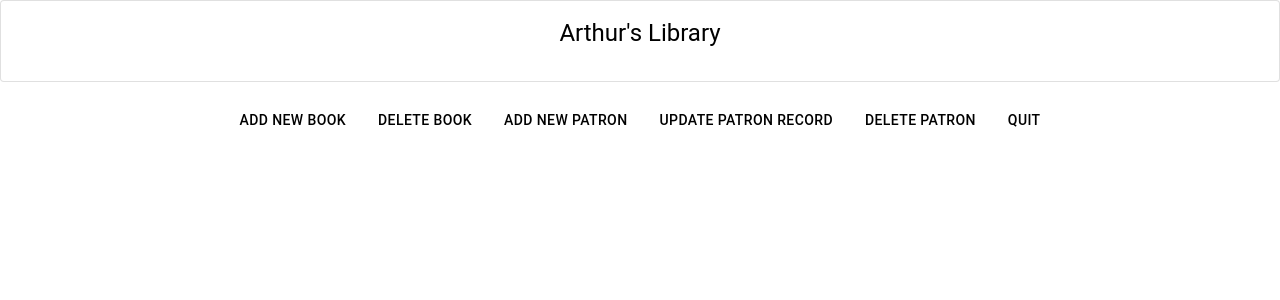
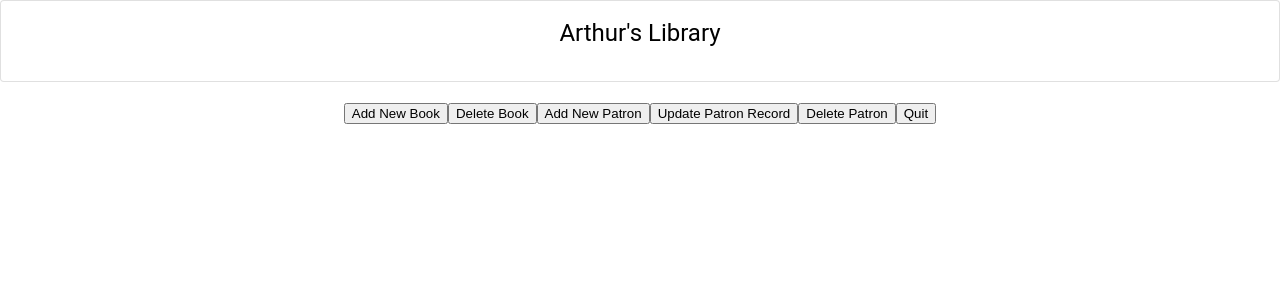
Before and after one commit to sebastianwhyte/Library-System, a React (Create React App) app in the folder src/main/ui/: page / in a window 1280 px wide. Shown: the top 300 px of the page. Built offline with nearby package versions, Linux system fonts and the light colour scheme.

Commit message:
Started working on home screen ui

```diff
--- a/src/main/ui/src/App.js
+++ b/src/main/ui/src/App.js
@@ -1,13 +1,13 @@
 import logo from './logo.svg';
 import './App.css';
 import HomeCard from "./components/HomeCard.tsx";
-import Buttons from "./components/Buttons.tsx";
+import HomeButtons from "./components/HomeButtons.tsx";
 
 function App() {
   return (
     <div className="App">
         <HomeCard />
-        <Buttons />
+        <HomeButtons />
     </div>
   );
 }
--- a/src/main/ui/src/components/Buttons.tsx
+++ /dev/null
@@ -1,35 +0,0 @@
-import Button from '@mui/material/Button';
-import Box from '@mui/material/Box';
-
-// Have this class call super to its props to insert the button text dynamically -- the text
-// will change depending on which view we are currently in
-
-
-const homeButtons =
-    (
-        <>
-            <Button variant="outline">Add New Book</Button>
-            <Button variant="outline">Delete Book</Button>
-            <Button variant="outline">Add New Patron</Button>
-            <Button variant="outline">Update Patron Record</Button>
-            <Button variant="outline">Delete Patron</Button>
-            <Button variant="outline">Quit</Button>
-        </>
-    )
-
-
-function HomeButtons()
-{
-    // TODO - make the buttons stack ontop of each other. Currently they are side by side
-    return (
-        <Box justifyContent="center"
-              alignItems="center"
-              minHeight="100vh"
-             >
-            <br/>
-            {homeButtons}
-        </Box>
-    );
-}
-
-export default HomeButtons;
--- /dev/null
+++ b/src/main/ui/src/components/HomeButtons.tsx
@@ -0,0 +1,46 @@
+import Button from '@mui/material/Button';
+import Box from '@mui/material/Box';
+
+// Have this class call super to its props to insert the button text dynamically -- the text
+// will change depending on which view we are currently in
+
+function HomeButton({value, onButtonClick})
+{
+    return (
+        <button className="home-button" onClick={onButtonClick}>{ value }</button>
+    );
+}
+
+function handleClick(value: string)
+{
+    alert("You clicked on the " +  value + " button!");
+}
+
+const buttons =
+    (
+        <>
+            <HomeButton value={"Add New Book"} onButtonClick={() => handleClick("Add New Book")} />
+            <HomeButton value={"Delete Book"} onButtonClick={() => handleClick("Delete Book")} />
+            <HomeButton value={"Add New Patron"} onButtonClick={() => handleClick("Add New Patron")} />
+            <HomeButton value={"Update Patron Record"} onButtonClick={() => handleClick("Update Patron Record")} />
+            <HomeButton value={"Delete Patron"} onButtonClick={() => handleClick("Delete Patron")} />
+            <HomeButton value={"Quit"} onButtonClick={() => handleClick("Quit")} />
+        </>
+    );
+
+
+function HomeButtons()
+{
+    // TODO - make the buttons stack ontop of each other. Currently they are side by side
+    return (
+        <Box justifyContent="center"
+              alignItems="center"
+              minHeight="100vh"
+             >
+            <br/>
+            {buttons}
+        </Box>
+    );
+}
+
+export default HomeButtons;
```
